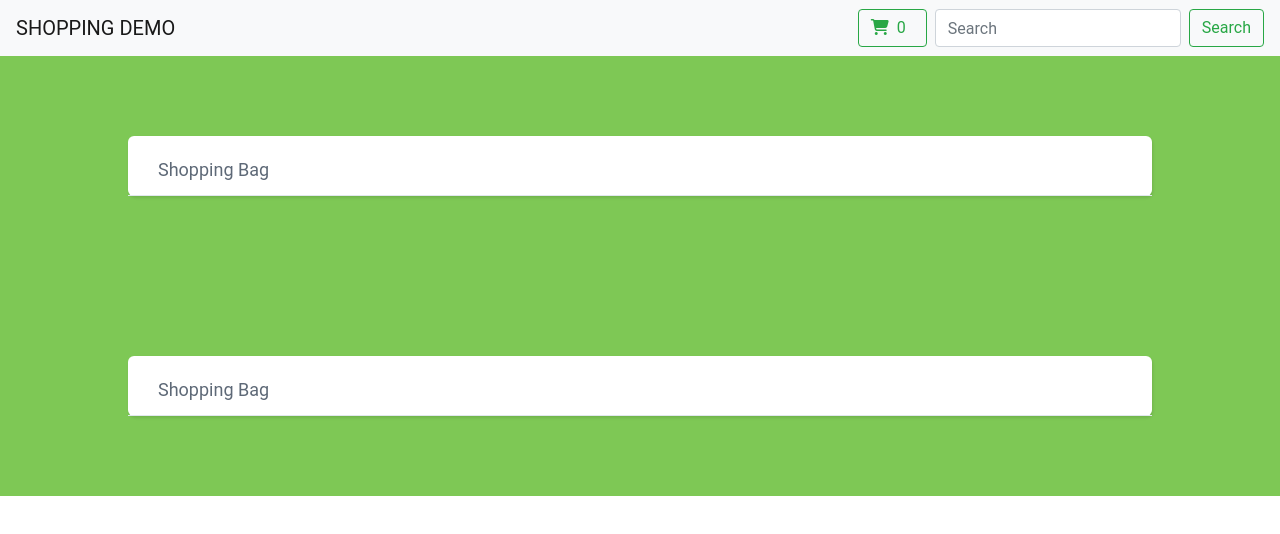
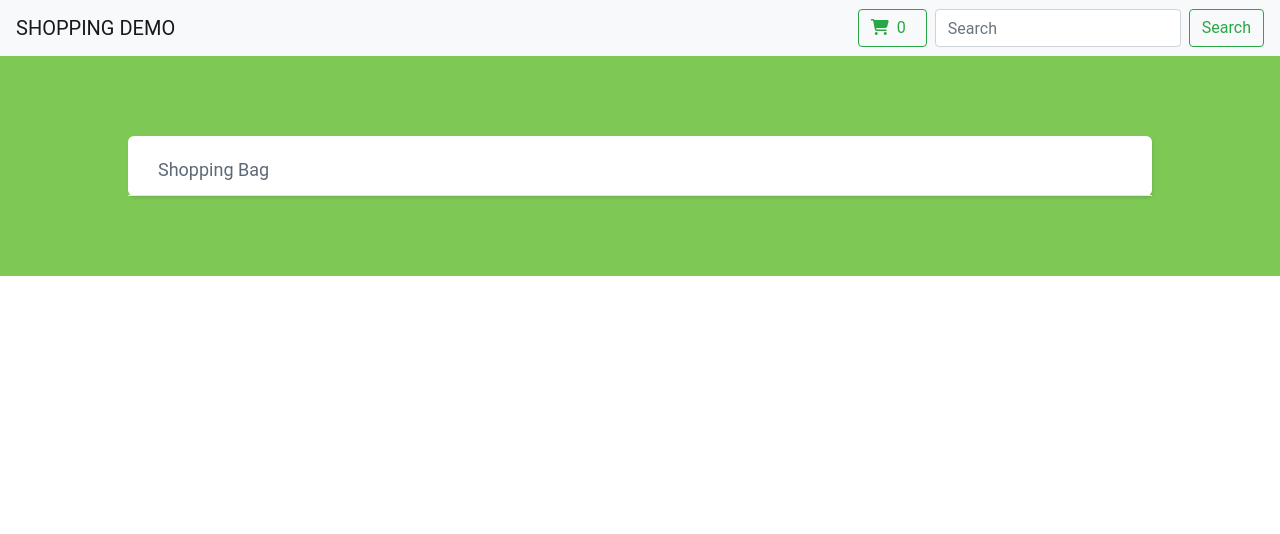
Before and after one commit to nguyenttcs/shopping-cart, a React (Create React App) app: page /cart in a window 1280 px wide. Shown: the top 534 px of the page. Built offline with nearby package versions, Linux system fonts and the light colour scheme.

Commit message:
Update Router

```diff
--- a/src/App.js
+++ b/src/App.js
@@ -1,15 +1,13 @@
 import React from 'react';
-import {Provider} from "react-redux";
+import { Provider } from 'react-redux';
 import './App.scss';
 import Layouts from './pages/Layouts';
-import Header from "./components/Header";
 import store from './redux/store';
 
 function App() {
   return (
     <Provider store={store}>
       <div className="App">
-        <Header />
         <Layouts />
       </div>
     </Provider>
--- a/src/components/Header.jsx
+++ b/src/components/Header.jsx
@@ -1,8 +1,7 @@
 import React, { Component } from 'react';
 import { connect } from 'react-redux';
 
-import { BrowserRouter as Router, Link, Switch, Route } from 'react-router-dom';
-import Cart from '../pages/Cart/Cart';
+import { NavLink } from 'react-router-dom';
 
 class Header extends Component {
   handleCartClick = () => {};
@@ -15,7 +14,6 @@
     });
 
     return (
-      <Router>
       <nav className="navbar navbar-expand-lg navbar-light bg-light header">
         <a className="navbar-brand" href="/">
           SHOPPING DEMO
@@ -37,9 +35,9 @@
             type="button"
             onClick={this.handleCartClick}
           >
-              <Link to="/cart">
+            <NavLink to="/cart">
               <i className="fas fa-shopping-cart"></i>
-              </Link>
+            </NavLink>
             <span className="m-2">{cartListNo}</span>
           </button>
 
@@ -58,11 +56,6 @@
           </form>
         </div>
       </nav>
-
-        <Switch>
-          <Route exact path="/cart" component={Cart}></Route>
-        </Switch>
-      </Router>
     );
   }
 }
--- a/src/pages/Layouts.jsx
+++ b/src/pages/Layouts.jsx
@@ -2,14 +2,16 @@
 import { BrowserRouter, Switch, Route } from 'react-router-dom';
 import ItemList from './Items/ItemList';
 import Cart from './Cart/Cart';
+import Header from '../components/Header';
 
 class Layouts extends Component {
   render() {
     return (
       <BrowserRouter>
+        <Header />
         <Switch>
           <Route exact path="/" component={ItemList} />
-          <Route exact path="/cart" render={(props) => <Cart {...props} />} />
+          <Route path="/cart" render={(props) => <Cart {...props} />} />
         </Switch>
       </BrowserRouter>
     );
```
Lines whose indentation alone changed are shown as unchanged.
